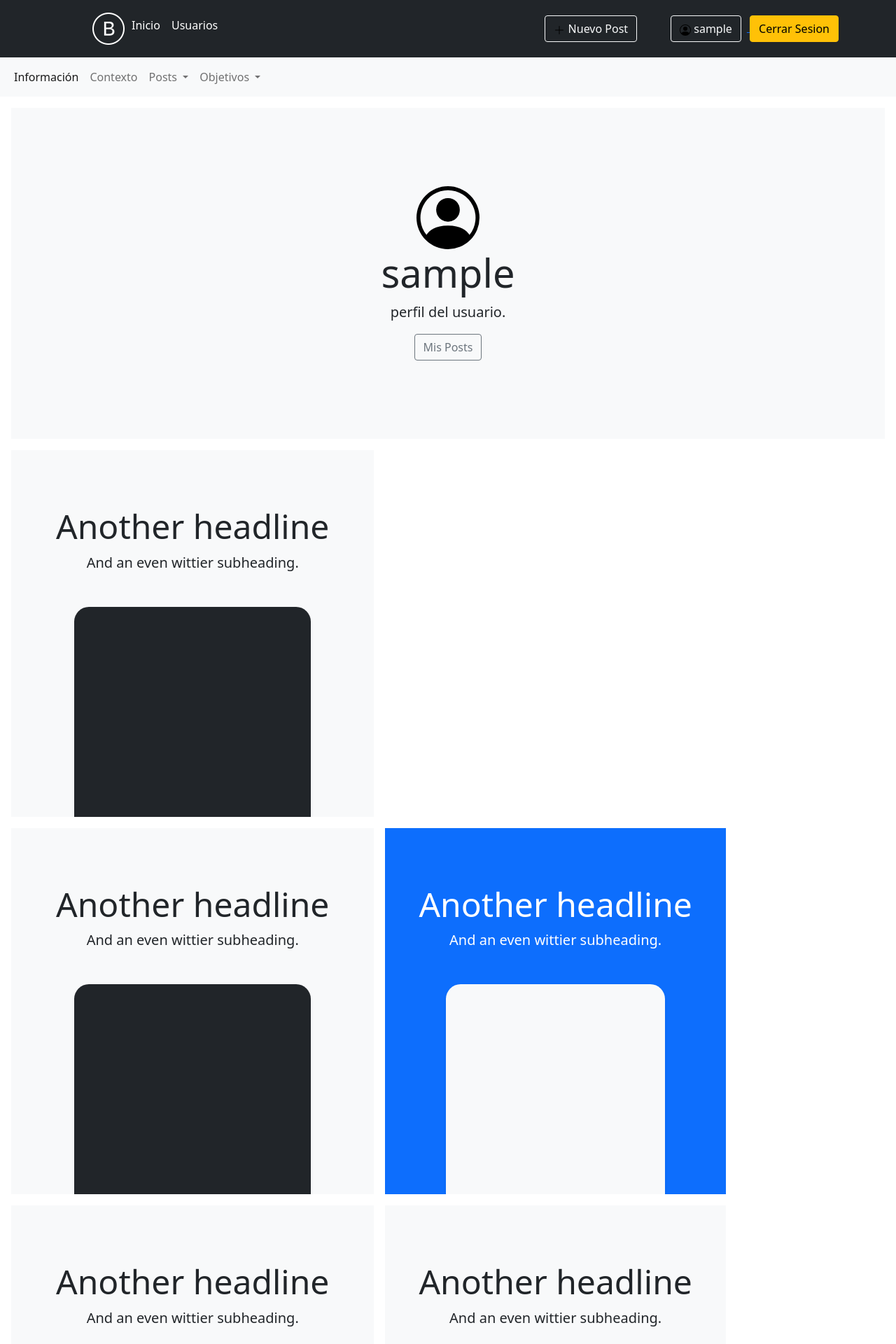
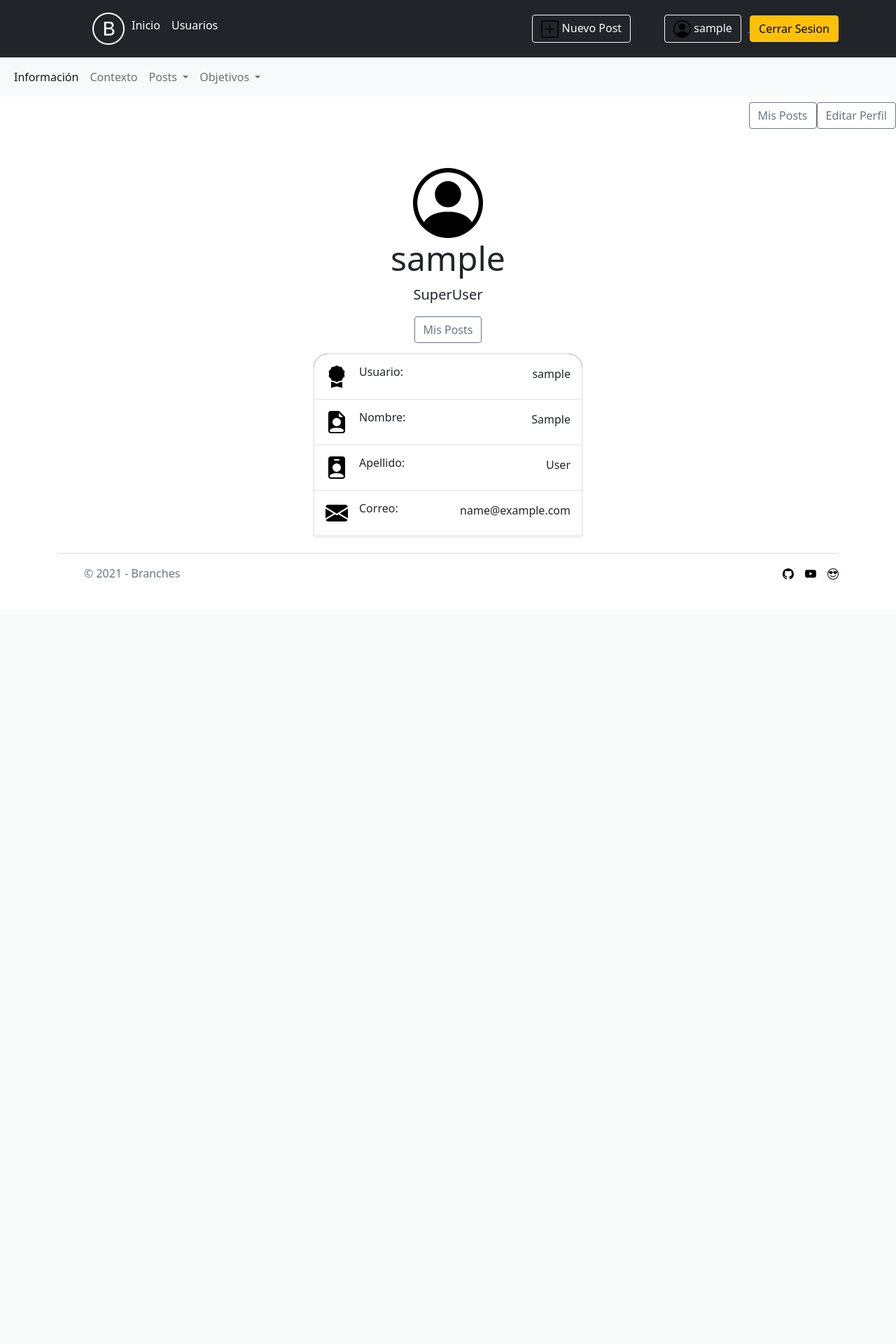
Before and after one commit to louisrubin/Branches, a Django app: page /usuarios/perfil/ in a window 1280 px wide. Shown: the top 1920 px of the page at 70% size. After the commit the page ends 828 px from the top, so only its background shows below. Run offline with Django 3.2, Linux system fonts and the light colour scheme; the visitor is signed in with stand-in values (Sample User, id 1).

Commit message:
perfil y editar perfil

```diff
--- a/Branches/apps/usuarios/urls.py
+++ b/Branches/apps/usuarios/urls.py
@@ -8,6 +8,7 @@ urlpatterns = [
     path('', views.usuarios, name='usuarios'),
     path("registro/", views.RegistroUsuario.as_view(), name="registro"),
     path("perfil/", views.PerfilUsuario.as_view(), name="perfil"),
+    path("editar/<int:pk>/", views.Editar_Own_Perfil.as_view(), name="editar_perfil"),
 
     # ADMIN
     path("admin/listar/", views.ListarAdmin.as_view(), name="admin_listar"),
--- a/Branches/apps/usuarios/views.py
+++ b/Branches/apps/usuarios/views.py
@@ -1,4 +1,4 @@
-from django.contrib.auth.mixins import LoginRequiredMixin
+from django.contrib.auth.mixins import LoginRequiredMixin, UserPassesTestMixin
 from django.db                  import models
 from django.shortcuts           import render
 from django.urls                import reverse_lazy
@@ -22,6 +22,18 @@ class PerfilUsuario(LoginRequiredMixin, ListView):
 
     context_object_name = "usuario_data"
 
+
+class Editar_Own_Perfil(LoginRequiredMixin, UpdateView):
+    model = Usuario
+    fields = ['username','first_name', 'last_name', 'email']
+    template_name = 'usuarios/editar_perfil.html'
+
+    def get_success_url(self):
+        return reverse_lazy('usuarios:perfil')
+
+    # def test_func(self):
+    #     user = self.get_object()
+    #     return self.request.user == user.username
 
 class ListarAdmin(LoginRequiredMixin, AdminRequiredMixins, ListView):
     template_name = "usuarios/admin/listar.html"
--- a/Branches/templates/base/footer.html
+++ b/Branches/templates/base/footer.html
@@ -11,7 +11,7 @@
       <ul class="nav col-md-4 justify-content-end list-unstyled d-flex">
         <li class="ms-3"><a class="text-muted" href="https://github.com/louisrubin/Branches"><img src="{% static 'github.svg' %}"></a></li>
         <li class="ms-3"><a class="text-muted" href="#"><img src="{% static 'youtube.svg' %}"></use></svg></a></li>
-        <li class="ms-3"><a class="text-muted" href="#"><img src="{% static 'emoji-sunglasses.svg' %}"></use></svg></a></li>
+        <li class="ms-3"><a class="text-muted" href="{% url 'usuarios:perfil' %}"><img src="{% static 'emoji-sunglasses.svg' %}"></use></svg></a></li>
       </ul>
     </footer>
   </div>
--- a/Branches/templates/base/header.html
+++ b/Branches/templates/base/header.html
@@ -22,7 +22,7 @@
         <div>
           <a href="{% url 'posts:agregar_posts' %}" >
             <button type="button"  class="btn btn-outline-light me-5">
-              <img src="{% static '/plus-lg.svg' %}"> Nuevo Post
+              <img src="{% static 'plus-square.svg' %}" style="width: 25px;"> Nuevo Post
             </button>
 			  </a>
 
@@ -52,7 +52,7 @@
 
 			<a href="{% url 'usuarios:perfil' %}">
 				<button type="button" class="btn btn-outline-light me-2">
-          <img src="{% static 'person-circle.svg' %}"> {{user.username}}</button>
+          <img src="{% static 'person-circle.svg' %}" style="width: 25px;"> {{user.username}}</button>
 			</a>
 
 			<a href="{% url 'logout' %}">
--- a/Branches/templates/usuarios/admin/editar.html
+++ b/Branches/templates/usuarios/admin/editar.html
@@ -5,7 +5,7 @@
 {% block contenido %}
 
     {% include "includes/form_errors.html" %}
-
+<main class="container py-6">
     <div class="container-xxl my-md-4 bd-layout">
 
         <form method="post">{% csrf_token %}
@@ -22,4 +22,5 @@
         </form>
 
     </div>
+</main>
 {% endblock contenido %}
--- a/Branches/templates/usuarios/admin/listar.html
+++ b/Branches/templates/usuarios/admin/listar.html
@@ -10,7 +10,7 @@
       <div class="col">
 
           <!-- <button type="button"> <a href="{ url 'usuarios:admin_nuevo' }">Agregar</a> </button> -->
-          <button type="button"> <a href="{% url 'inicio' %}">ir al inicio</a> </button>
+          <a class="btn btn-outline-secondary" href="{% url 'inicio' %}">ir al inicio</a>
       </div>
   </div>
 
--- a/Branches/templates/usuarios/perfil.html
+++ b/Branches/templates/usuarios/perfil.html
@@ -8,86 +8,113 @@
 
 
 <main>
-    <div class="position-relative overflow-hidden p-3 p-md-5 m-md-3 text-center bg-light">
-      <div class="col-md-5 p-lg-3 mx-auto my-5">
+	<div class="d-flex flex-wrap justify-content-between align-items-center py-1 my-1" style="">
+	   <div class="col-md-2 d-flex align-items-center">
+	   </div>
+
+	   	<ul class="nav col-md-3 justify-content-end list-unstyled d-flex">
+			<a class="btn btn-outline-secondary" href="{% url 'posts:mis_posts' %}" >Mis Posts</a>
+			<a class="btn btn-outline-secondary" href="{% url 'usuarios:editar_perfil' user.id %}" >Editar Perfil</a>
+	   	</ul>
+   	</div>
+    <!-- <div class="position-relative overflow-hidden p-3 p-md-5 m-md-3 text-center bg-light"> -->
+		<div class="me-md-3 pt-3 px-3 pt-md-5 px-md-5 text-center overflow-hidden" style="width: 100%;">
+			<!-- <div class="my-3 p-3"> -->
+<!--
 					<img src="{% static 'person-circle.svg' %}" width="90rem">
 					<h1 class="display-4 fw-normal">{{user.username}}</h1>
 					<p class="lead fw-normal">perfil del usuario.</p>
+				 -->
+
+
+
+
+
+
+				<img src="{% static 'person-circle.svg' %}" width="100rem">
+			  	<h2 class="display-5">{{user.username}}</h2>
+			  	<p class="lead">
+				  	{% if user.is_superuser %}
+						SuperUser
+
+					{% else %}
+
+						{% if user.es_administrador %}
+							Administrador
+						{% else %}
+							Usuario
+						{% endif %}
+
+				  	{% endif %}
+				</p>
+				<div style="padding-bottom: 15px;">
 				   <a class="btn btn-outline-secondary" href="{% url 'posts:mis_posts' %}" >Mis Posts</a>
 				</div>
-      <div class="product-device shadow-sm d-none d-md-block"></div>
-      <div class="product-device product-device-2 shadow-sm d-none d-md-block"></div>
+			</div>
+			<div class="bg-dark shadow-sm mx-auto text-white" style="width: 30%; border-radius: 21px 21px 0 0;">
+
+
+				<a class="list-group-item list-group-item-action d-flex gap-3 py-3" aria-current="true">
+					<img src="{% static 'award-fill.svg' %}" alt="twbs" width="32" height="32" class="flex-shrink-0">
+					<div class="d-flex gap-2 w-100 justify-content-between">
+
+						<h6 class="mb-0">Usuario:</h6>
+
+						<div>
+							{{user.username}}
 						</div>
 
-    <div class="d-md-flex flex-md-equal w-100 my-md-3 ps-md-3">
-      <!-- <div class="bg-dark me-md-3 pt-3 px-3 pt-md-5 px-md-5 text-center text-white overflow-hidden">
-        <div class="my-3 py-3">
-          <h2 class="display-5">Another dasdas</h2>
-          <h2 class="display-5">Another asdasd</h2>
-          <h2 class="display-5">Another headline</h2>
-          <p class="lead">And an even wittier subheading.</p>
 					</div>
-        <div class="bg-light shadow-sm mx-auto" style="width: 80%; height: 300px; border-radius: 21px 21px 0 0;"></div>
-      </div> -->
-      <div class="bg-light me-md-3 pt-3 px-3 pt-md-5 px-md-5 text-center overflow-hidden">
-        <div class="my-3 p-3">
-          <h2 class="display-5">Another headline</h2>
-          <p class="lead">And an even wittier subheading.</p>
+				</a>
+
+
+				<a class="list-group-item list-group-item-action d-flex gap-3 py-3" aria-current="true">
+					<img src="{% static 'file-earmark-person-fill.svg' %}" alt="twbs" width="32" height="32" class=" flex-shrink-0">
+					<div class="d-flex gap-2 w-100 justify-content-between">
+
+						<h6 class="mb-0">Nombre: </h6>
+
+						<div>
+							{{user.first_name}}
 						</div>
-        <div class="bg-dark shadow-sm mx-auto" style="width: 80%; height: 300px; border-radius: 21px 21px 0 0;"></div>
+
+					</div>
+				</a>
+
+				<a class="list-group-item list-group-item-action d-flex gap-3 py-3" aria-current="true">
+					<img src="{% static 'person-badge-fill.svg' %}" alt="twbs" width="32" height="32" class="flex-shrink-0">
+					<div class="d-flex gap-2 w-100 justify-content-between">
+
+						<h6 class="mb-0">Apellido: </h6>
+
+						<div>
+							{{user.last_name}}
+						</div>
+					</div>
+				</a>
+
+				<a class="list-group-item list-group-item-action d-flex gap-3 py-3" aria-current="true">
+					<img src="{% static 'mail.svg' %}" alt="twbs" width="32" height="32" class="flex-shrink-0">
+					<div class="d-flex gap-2 w-100 justify-content-between">
+
+						<h6 class="mb-0">Correo: </h6>
+
+						<div>
+							{{user.email}}
+						</div>
+					</div>
+				</a>
+
+				<!-- <p class="lead" style="padding-top: 30px;">Nombre: {{user.first_name}}</p>
+				<p class="lead"> hola</p> -->
 			</div>
 		  </div>
 
-    <div class="d-md-flex flex-md-equal w-100 my-md-3 ps-md-3">
-      <div class="bg-light me-md-3 pt-3 px-3 pt-md-5 px-md-5 text-center overflow-hidden">
-        <div class="my-3 p-3">
-          <h2 class="display-5">Another headline</h2>
-          <p class="lead">And an even wittier subheading.</p>
-        </div>
-        <div class="bg-dark shadow-sm mx-auto" style="width: 80%; height: 300px; border-radius: 21px 21px 0 0;"></div>
-      </div>
-      <div class="bg-primary me-md-3 pt-3 px-3 pt-md-5 px-md-5 text-center text-white overflow-hidden">
-        <div class="my-3 py-3">
-          <h2 class="display-5">Another headline</h2>
-          <p class="lead">And an even wittier subheading.</p>
-        </div>
-        <div class="bg-light shadow-sm mx-auto" style="width: 80%; height: 300px; border-radius: 21px 21px 0 0;"></div>
-      </div>
+<!--
+		<div class="product-device shadow-sm d-none d-md-block"></div>
+		<div class="product-device product-device-2 shadow-sm d-none d-md-block"></div> -->
     </div>
 
-    <div class="d-md-flex flex-md-equal w-100 my-md-3 ps-md-3">
-      <div class="bg-light me-md-3 pt-3 px-3 pt-md-5 px-md-5 text-center overflow-hidden">
-        <div class="my-3 p-3">
-          <h2 class="display-5">Another headline</h2>
-          <p class="lead">And an even wittier subheading.</p>
-        </div>
-        <div class="bg-body shadow-sm mx-auto" style="width: 80%; height: 300px; border-radius: 21px 21px 0 0;"></div>
-      </div>
-      <div class="bg-light me-md-3 pt-3 px-3 pt-md-5 px-md-5 text-center overflow-hidden">
-        <div class="my-3 py-3">
-          <h2 class="display-5">Another headline</h2>
-          <p class="lead">And an even wittier subheading.</p>
-        </div>
-        <div class="bg-body shadow-sm mx-auto" style="width: 80%; height: 300px; border-radius: 21px 21px 0 0;"></div>
-      </div>
-    </div>
-
-    <div class="d-md-flex flex-md-equal w-100 my-md-3 ps-md-3">
-      <div class="bg-light me-md-3 pt-3 px-3 pt-md-5 px-md-5 text-center overflow-hidden">
-        <div class="my-3 p-3">
-          <h2 class="display-5">Another headline</h2>
-          <p class="lead">And an even wittier subheading.</p>
-        </div>
-        <div class="bg-body shadow-sm mx-auto" style="width: 80%; height: 300px; border-radius: 21px 21px 0 0;"></div>
-      </div>
-      <div class="bg-light me-md-3 pt-3 px-3 pt-md-5 px-md-5 text-center overflow-hidden">
-        <div class="my-3 py-3">
-          <h2 class="display-5">Another headline</h2>
-          <p class="lead">And an even wittier subheading.</p>
-        </div>
-        <div class="bg-body shadow-sm mx-auto" style="width: 80%; height: 300px; border-radius: 21px 21px 0 0;"></div>
-      </div>
-    </div>
 </main>
 
 
```
Also changed, not shown: Branches/templates/usuarios/editar_perfil.html (added, +113 -0 lines), Branches/static/amen_ermano.jpg (deleted), Branches/static/award-fill.svg (added), Branches/static/file-earmark-person-fill.svg (added), Branches/static/mail.svg (added), Branches/static/person-badge-fill.svg (added), Branches/static/plus-lg.svg (deleted), Branches/static/plus-square.svg (added), Branches/templates/login.html (indentation only). Lines whose indentation alone changed are shown as unchanged.
